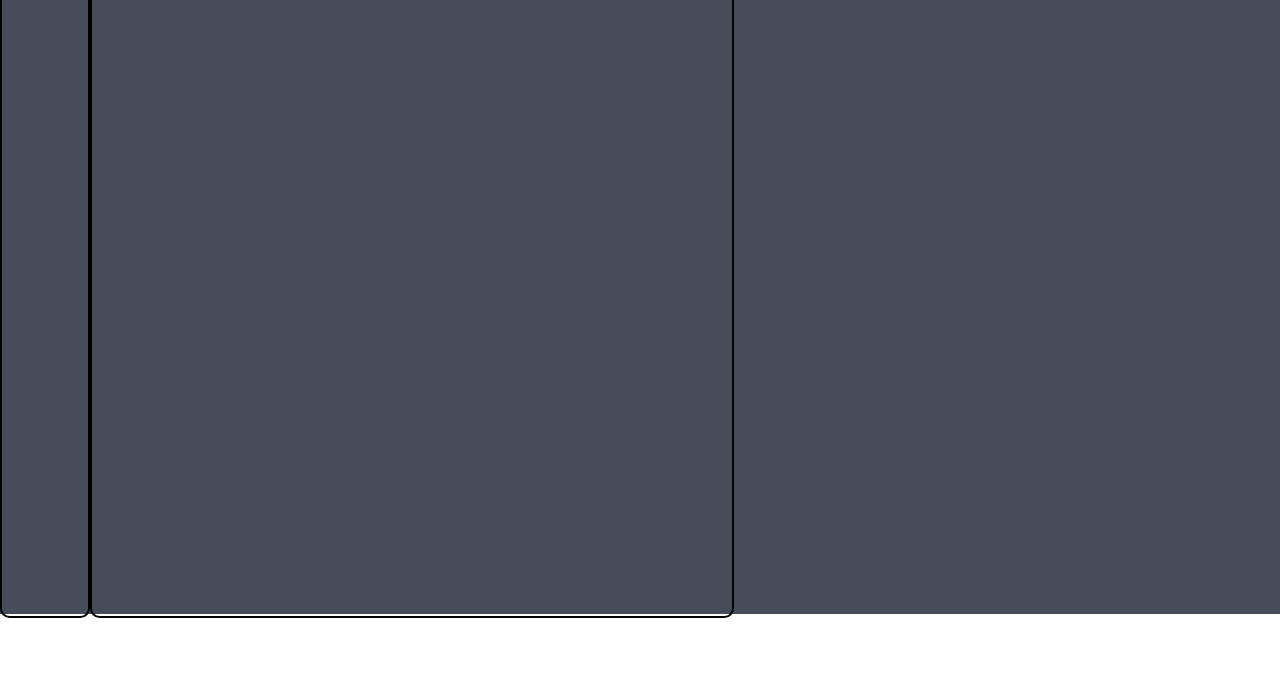
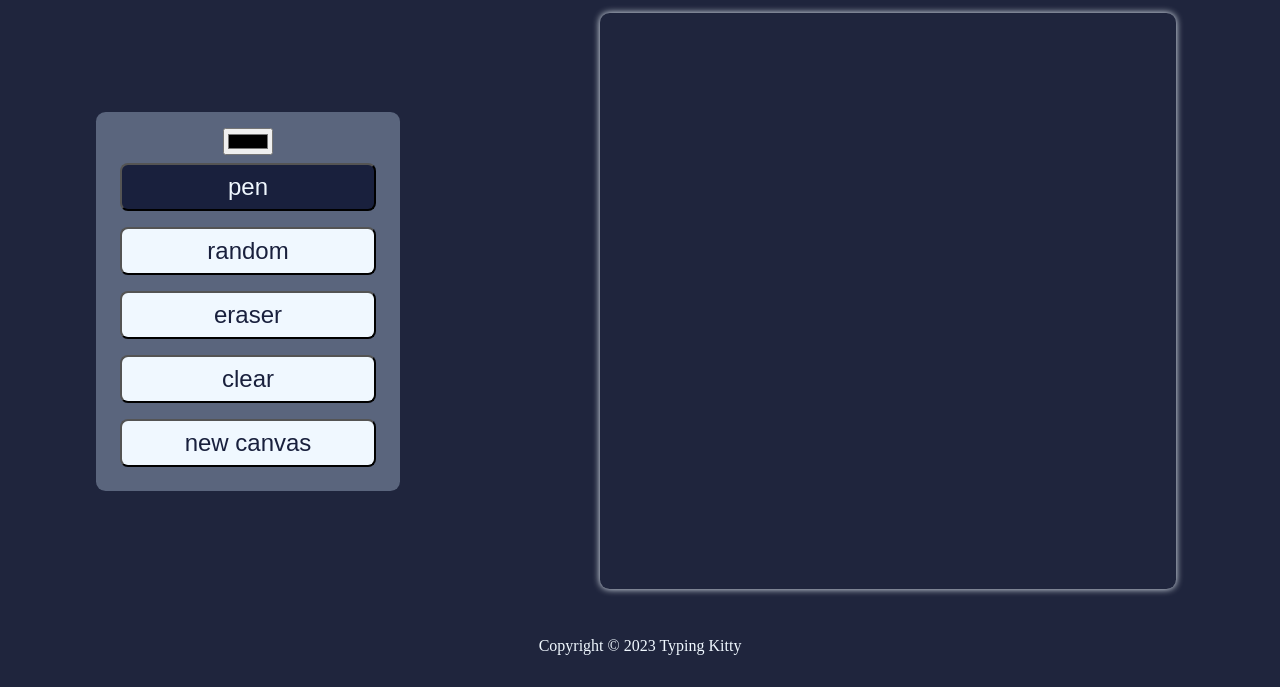
Before and after one commit to TypingKitty/sketch_OdinProject, a plain HTML site: page index.html in a window 1280 px wide. Shown: the part 186-873 px from the top of the page. Before the commit the page ends 804 px from the top, so only its background shows below. Drawn offline with Linux system fonts and the light colour scheme.

Commit message:
finalized

```diff
--- a/index.html
+++ b/index.html
@@ -8,12 +8,19 @@
     <title>Document</title>
 </head>
 <body>
+    <header><p>Etch A Sketch</p></header>
     <div class="content">
         <div class="settings">
+            <input class="color_picker" type="color">
+            <button class="color pen selected">pen</button>
+            <button class="color random">random</button>
+            <button class="color eraser">eraser</button>
+            <button class="clear">clear</button>
             <button class="new">new canvas</button>
         </div>
         <div class="sketch"></div>
     </div>
+    <footer><p>Copyright &copy; <script>document.write(new Date().getFullYear())</script> Typing Kitty</p></footer>
     <script src="script.js"></script>
 </body>
 </html>
--- a/script.js
+++ b/script.js
@@ -1,12 +1,71 @@
-let n;
+let n,isdown;
+let canvas = document.querySelector(".sketch");
+let root =  document.querySelector(":root");
+let style = getComputedStyle(root);
+selection(); // changing the color of the selected button
+//adding event listener to new canvas button
 document.querySelector(".new").addEventListener("click",()=>{
    n =parseInt(prompt("enter dimensions"));
    create(n);
 });
-let canvas = document.querySelector(".sketch");
-function create(n){
-    for(let i=0;i<n*n;i++)
-    canvas.appendChild(document.createElement("div"));
+//adding event listener to clear button
+document.querySelector(".clear").addEventListener("click",()=>{
+    create(n);
+});
+//adding event listener to color picker
+let color_picker = document.querySelector('.color_picker');
+color_picker.addEventListener("change",()=>{
+    if(document.querySelector(".pen").classList.contains("selected"))
+    root.style.setProperty('--current_color',color_picker.value);
+});
+
+function create(n)
+{
+    canvas.innerHTML="";
     canvas.style.gridTemplateRows = `repeat(${n},1fr)`;
     canvas.style.gridTemplateColumns = `repeat(${n},1fr)`;
+    for(let i=0;i<n*n;i++){
+        let div = document.createElement("div");
+        canvas.appendChild(div);
+    }
+    let content = document.querySelector(".content");
+    content.addEventListener("mousedown", ()=>{
+        isdown = true;
+    });
+    content.addEventListener("mousemove",(e)=>{
+        if(isdown && e.target.parentElement.className === "sketch"){
+            if(document.querySelector(".selected").classList.contains("random"))
+            {
+                const randomColor = '#' + Math.floor(Math.random() * 16777215).toString(16);
+                e.target.style.backgroundColor = randomColor;
+            }
+            else
+                e.target.style.backgroundColor = style.getPropertyValue('--current_color');
+    }
+    });
+    content.addEventListener("mouseup",()=>{
+        isdown = false;
+    });
 }
+
+function selection(){
+    let select = document.querySelectorAll(".color");
+    select.forEach(button=>{
+        button.addEventListener("click",()=>{
+            select.forEach(button=>{
+                button.classList.remove('selected');
+            });
+            button.classList.add('selected');
+            if(button.classList.contains("pen")) {
+                root.style.setProperty('--current_color',color_picker.value);
+                canvas.style.cursor = "url(./images/pen.cur)-35 35,auto";
+            }
+            else if(button.classList.contains("eraser")){ root.style.setProperty('--current_color','aliceblue');
+            canvas.style.cursor = "url(./images/eraser.cur)-30 30,auto";
+        }
+        else{
+            canvas.style.cursor = "url(./images/pen.cur)-35 35,auto";
+        }
+        });
+    });
+}
--- a/style.css
+++ b/style.css
@@ -1,26 +1,77 @@
+:root{
+    --current_color:black;
+    --bg:rgb(31, 37, 61);
+    --settings_bg:rgb(90, 101, 125) ;
+    --button_color1: rgb(240, 248, 255);
+    --button_color2:rgb(25, 32, 61);
+}
 .content{
     display: flex;
     height: inherit;
     width: inherit;
-    background-color: rgb(70, 76, 90);
+    background-color:var(--bg);
+    flex-wrap: wrap;
+   justify-content: space-around;
+    align-items: center;
 }
 .settings,.sketch{
-    height: inherit;
+
     border-radius: .6rem;
-    border: solid black 2px;
+    margin: .5rem;
+}
+p{
+    text-align: center;
 }
 html,body{
-    width: 100%;
-    height: 100%;
-
     margin: 0;
     padding: 0;
+    background-color: var(--bg);
+}
+.settings{
+    width:max-content;
+    text-align: center;
+    background-color:var(--settings_bg);
+    padding: 1rem;
+   display: flex;
+   flex-direction: column;
+   align-items: center;
 }
 .sketch{
+    box-shadow: 0px 0px 7px 0px aliceblue;
     display: grid;
-    width: 50%;
-    height: inherit;
+    width: max(45vw,400px);
+    height:max(45vw,400px);
+    user-select: none;
+   cursor:url(./images/pen.cur)-35 35,auto;
+   margin: 1rem;
 }
+
 .sketch>div{
     background-color: aliceblue;
 }
+header,footer{
+
+    color:var(--button_color1);
+    margin: 0;
+    padding:1rem;
+}
+header{
+    font-size:3rem;
+    font-weight: bold;
+}
+button{
+    width:max(200px,20vw);
+    margin: .5rem;
+    font-size: 1.5rem;
+    height: 3rem;
+    color: var(--button_color2);
+    background-color: var(--button_color1);
+    border-radius: .5rem;
+}
+.selected{
+    background-color: var(--button_color2);
+    color:var(--button_color1);
+}
+button:hover{
+    transform: scale(1.03,1.03);
+}
```
Also changed, not shown: 2 other files.
